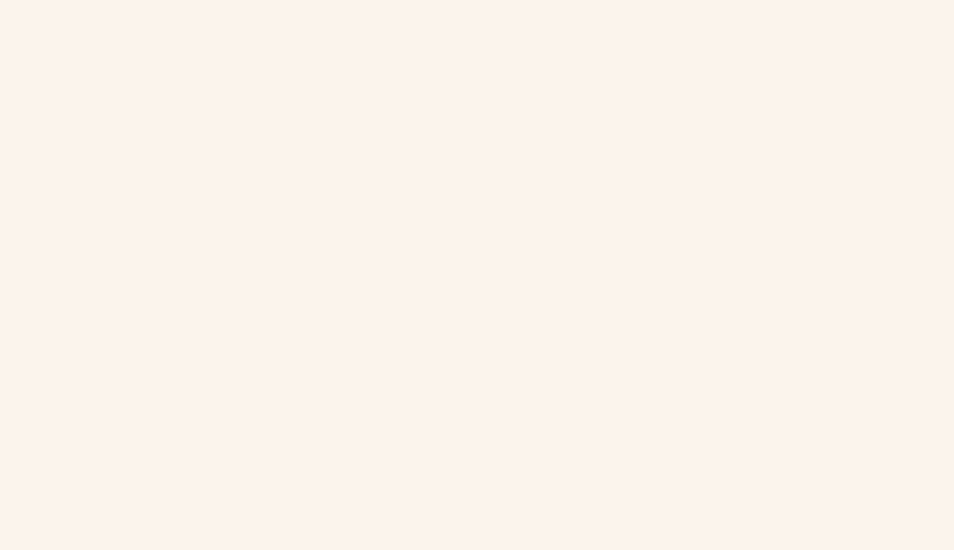
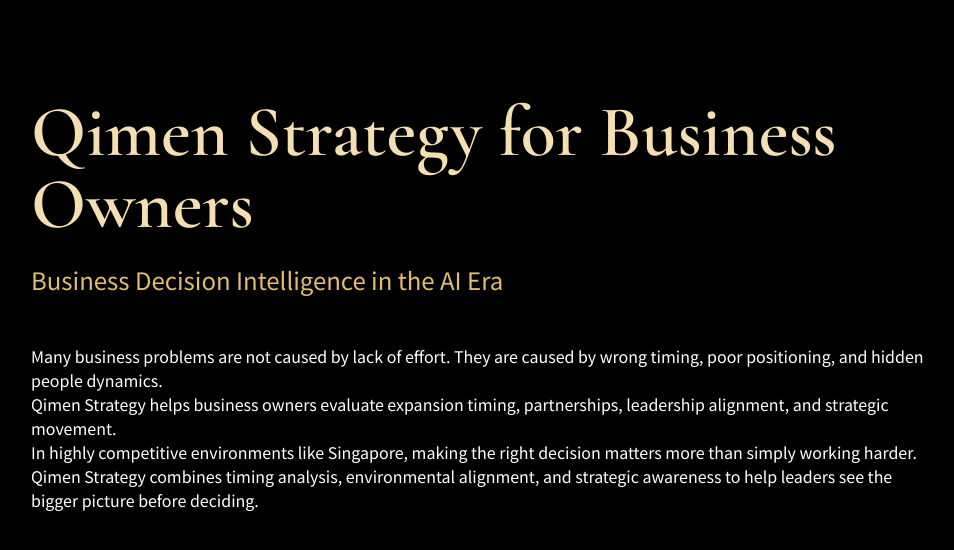
Before and after one commit to BODHIWONG/qmfeng-website, a Next.js app: page /insights/qimen-strategy-for-business-owners in a window 1280 px wide. Before the commit this address had no page. Shown: the top 550 px of the page, without its empty margins (161-1115 px from the left). Built offline with nearby package versions, Linux system fonts and the light colour scheme.

Commit message:
Add Qimen Strategy for Business Owners article

```diff
--- /dev/null
+++ b/app/insights/qimen-strategy-for-business-owners/page.tsx
@@ -0,0 +1,16 @@
+export default function Page() {
+  return (
+    <main className="min-h-screen bg-black px-6 py-24 text-white md:px-12">
+      <div className="mx-auto max-w-4xl">
+        <h1 className="text-5xl font-semibold text-[#f4dfb0] md:text-7xl">Qimen Strategy for Business Owners</h1>
+        <p className="mt-6 text-2xl text-[#e2bd6b]">Business Decision Intelligence in the AI Era</p>
+        <article className="prose prose-invert mt-12 max-w-none prose-p:text-white/80 prose-headings:text-[#f4dfb0]">
+          <p>Many business problems are not caused by lack of effort. They are caused by wrong timing, poor positioning, and hidden people dynamics.</p>
+          <p>Qimen Strategy helps business owners evaluate expansion timing, partnerships, leadership alignment, and strategic movement.</p>
+          <p>In highly competitive environments like Singapore, making the right decision matters more than simply working harder.</p>
+          <p>Qimen Strategy combines timing analysis, environmental alignment, and strategic awareness to help leaders see the bigger picture before deciding.</p>
+        </article>
+      </div>
+    </main>
+  )
+}
```
